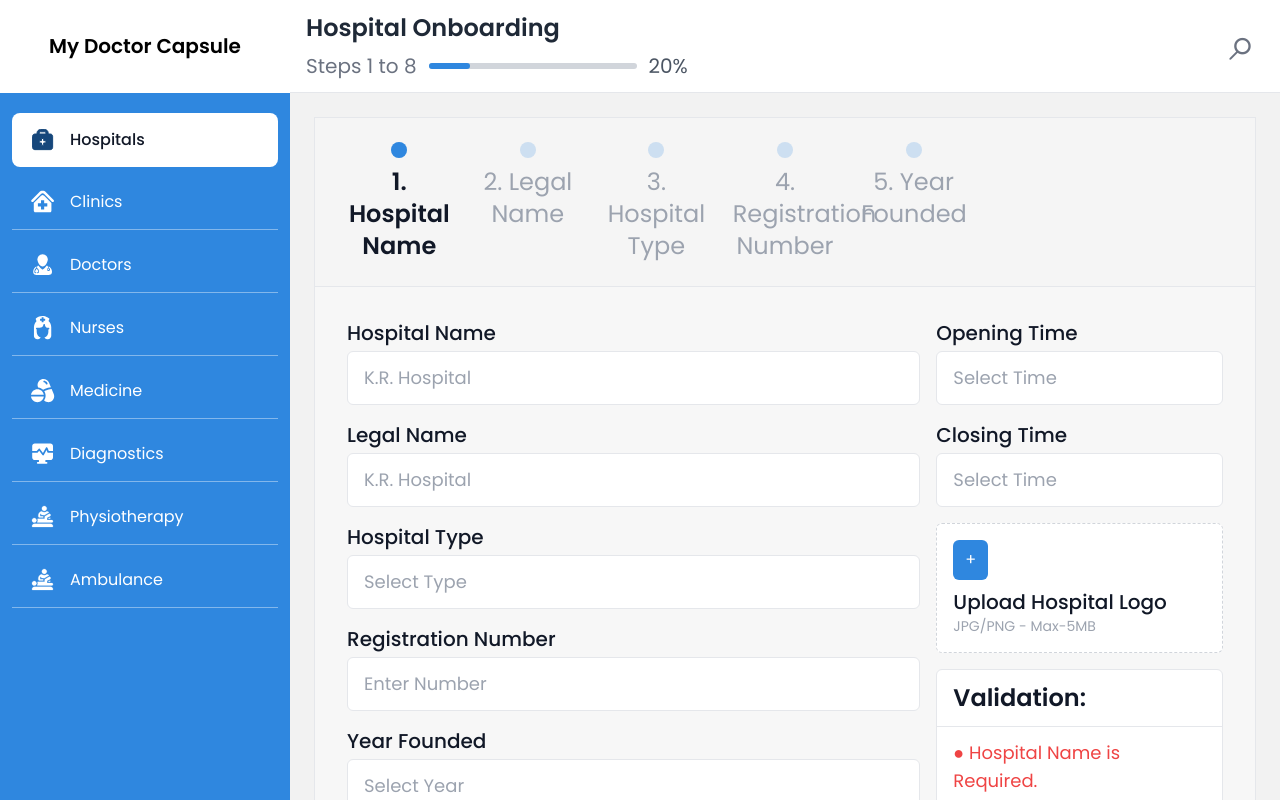
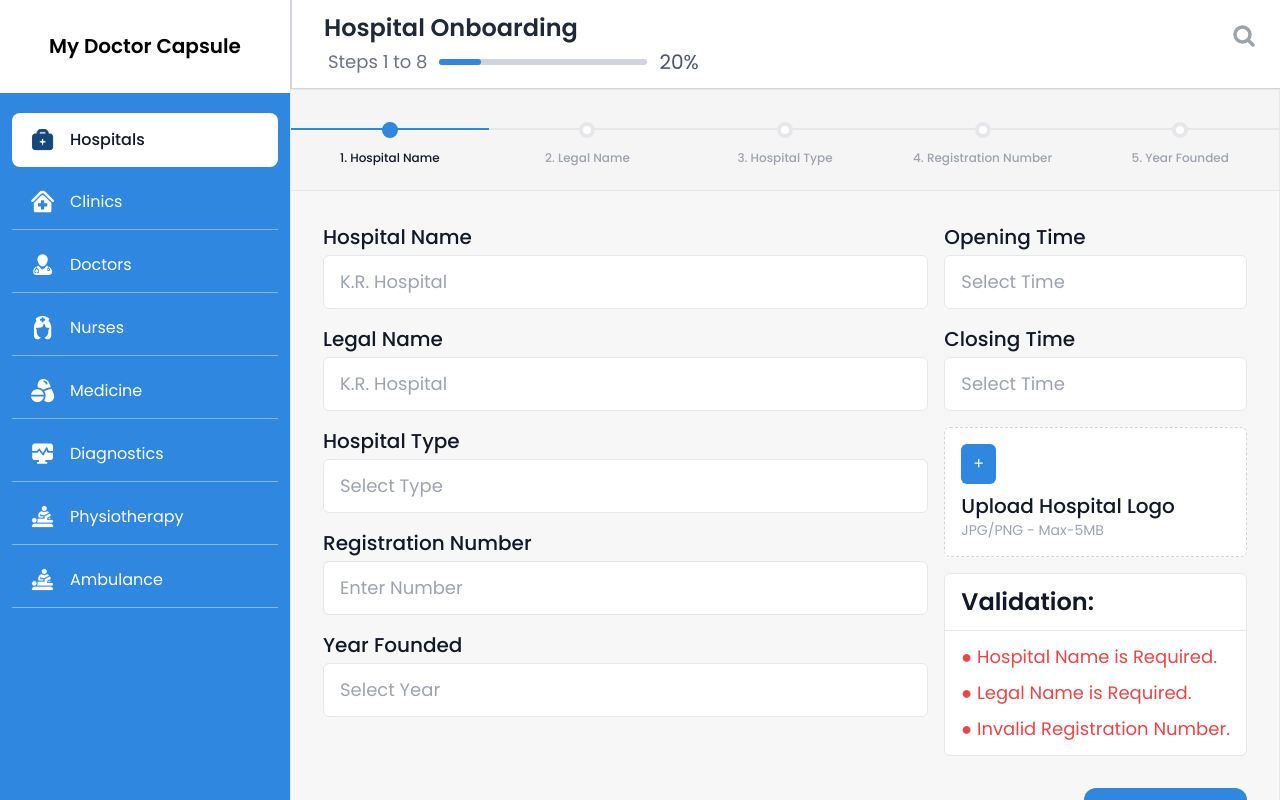
Before and after one commit to jatin2306/doctor-capsule, a React (Create React App) app: page /sign-in in a window 1280 px wide. Built offline with nearby package versions, Linux system fonts and the light colour scheme; the HTML template or start-up script is replaced by a standard one.

Commit message:
Refactor Onboarding Form component to include step tracking with dynamic progress indicators and enhance Header component with improved styling and a search button.

```diff
--- a/src/Components/Onbarding/Form/Form.tsx
+++ b/src/Components/Onbarding/Form/Form.tsx
@@ -1,3 +1,5 @@
+import React, { useState } from "react";
+
 const Form = () => {
   const steps = [
     "Hospital Name",
@@ -6,30 +8,47 @@
     "Registration Number",
     "Year Founded",
   ];
+  const [activeIndex, setActiveIndex] = useState(0);
 
   return (
-    <div className="min-h-full bg-[#f2f2f2] p-4 md:p-6">
+    <div className="min-h-full bg-[#f2f2f2]">
       <div className="mx-auto w-full max-w-[1400px] overflow-hidden border border-gray-200 bg-white">
         <main className="bg-[#f7f7f7]">
+          <div className="border-b border-gray-200 bg-[#f5f5f5] py-6">
+          <div className="relative flex items-start justify-between">
 
+            <div className="absolute left-0 right-0 top-[14px] h-[2px] bg-gray-200" />
 
-          <div className="border-b border-gray-200 bg-[#f5f5f5] px-8 py-6">
-            <div className="grid grid-cols-7 gap-6">
-              {steps.map((step, index) => (
-                <div key={step} className="text-center">
-                  <div className="mx-auto mb-2 h-4 w-4 rounded-full bg-[#2f87df]/20">
-                    {index === 0 && (
-                      <div className="h-4 w-4 rounded-full bg-[#2f87df]" />
-                    )}
-                  </div>
+            <div
+              className="absolute left-0 top-[14px] h-[2px] bg-[#2f87df]"
+              style={{
+                width:
+                  steps.length > 1
+                    ? `${((activeIndex + 1) / (steps.length)) * 100}%`
+                    : "0%",
+              }}
+            />
+
+            {steps.map((step, index) => {
+              const isDone = index <= activeIndex;
+              return (
+                <div key={step} className="relative  flex w-full flex-col items-center">
+                  <div
+                    className={`h-4 w-4 rounded-full border-4 mt-2 ${
+                      isDone ? "border-[#2f87df] bg-[#2f87df]" : "border-gray-200 bg-white"
+                    }`}
+                  />
                   <p
-                    className={`text-2xl ${index === 0 ? "font-semibold text-[#111827]" : "text-gray-400"}`}
+                    className={`mt-3 text-xs font-medium ${
+                      isDone ? "text-[#111827]" : "text-gray-400"
+                    }`}
                   >
                     {index + 1}. {step}
                   </p>
                 </div>
-              ))}
-            </div>
+              );
+            })}
+          </div>
           </div>
 
           <div className="grid gap-4 p-8 lg:grid-cols-[2fr_1fr]">
@@ -113,7 +132,11 @@
           <div className="flex justify-end p-8 pt-0">
             <button
               type="button"
-              className="rounded-xl bg-[#2f87df] px-14 py-3 text-xl font-semibold text-white hover:bg-[#2576c8]"
+              onClick={() =>
+                setActiveIndex((prev) => Math.min(prev + 1, steps.length - 1))
+              }
+              disabled={activeIndex >= steps.length - 1}
+              className="rounded-xl bg-[#2f87df] px-14 py-3 text-xl font-semibold text-white hover:bg-[#2576c8] disabled:cursor-not-allowed disabled:opacity-50"
             >
               NEXT
             </button>
--- a/src/Components/Onbarding/Header/Header.tsx
+++ b/src/Components/Onbarding/Header/Header.tsx
@@ -1,25 +1,32 @@
+import { SearchIcon } from "../../../Assets/SVG/Index";
+import Button from "../../../Utilities/Button/Button";
+
 type HeaderProps = {
   sectionTitle: string;
 };
 
 const Header = ({ sectionTitle }: HeaderProps) => {
   return (
-    <div className="bg-white flex items-start justify-between border-b border-gray-200  py-[12px] px-4 sticky top-0 z-10" >
-      <div>
+    <div className="bg-white flex items-start justify-between border-b border-gray-200  py-[12px] px-4 sticky top-0 z-10 border-l-2 border-gray-300">
+      <div className="pl-4">
         <h1 className="text-2xl font-semibold text-[#1f2937]">
           {sectionTitle} Onboarding
         </h1>
-        <div className="mt-2 flex items-center gap-3">
-          <span className="text-xl text-gray-500">Steps 1 to 8</span>
+        <div className="mt-1 ml-1 flex items-center gap-3">
+          <span className="text-lg text-gray-500">Steps 1 to 8</span>
           <div className="h-1.5 w-52 rounded-full bg-gray-300">
             <div className="h-1.5 w-[20%] rounded-full bg-[#2f87df]" />
           </div>
           <span className="text-xl text-gray-600">20%</span>
         </div>
       </div>
-      <button type="button" className="rounded-full p-2 text-5xl text-gray-500">
-        ⌕
-      </button>
+      <Button
+        onClick={() => {}}
+        type="button"
+        className="rounded-full p-2 text-5xl text-gray-500"
+      >
+        <SearchIcon className="h-8 w-6" stroke="#9CA3AF" strokeWidth={3.5} />
+      </Button>
     </div>
   );
 };
```
